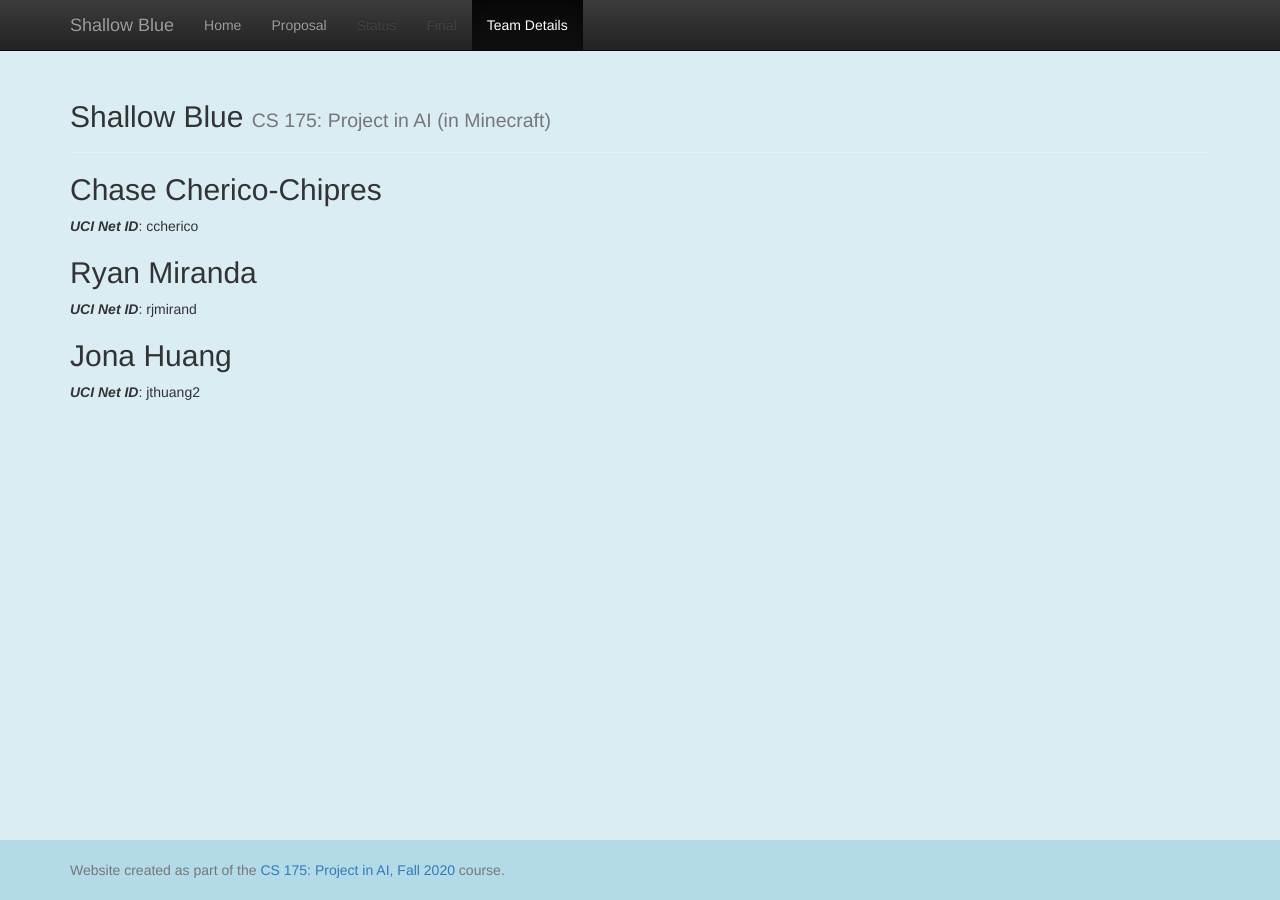
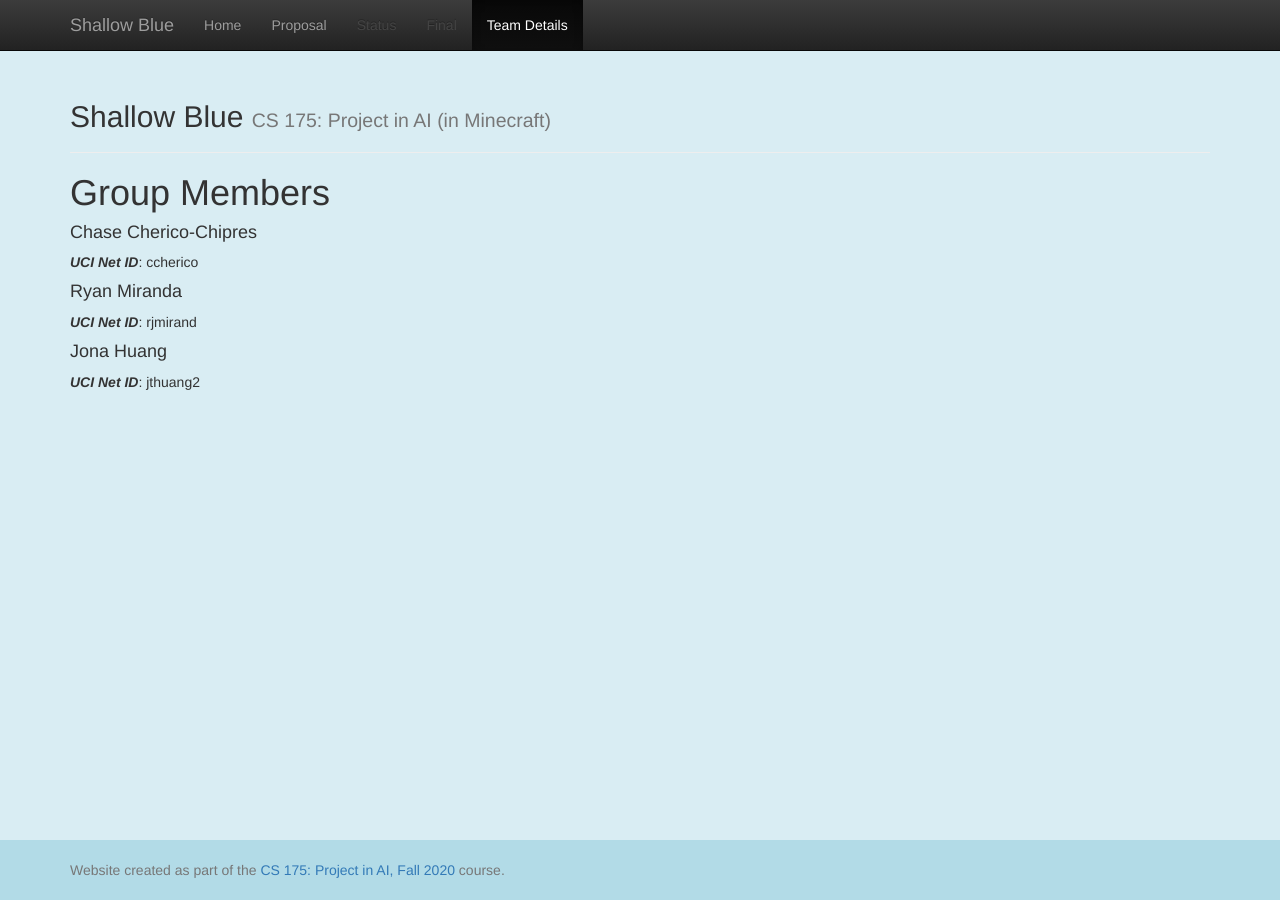
Before and after one commit to ChaseChipres/ShallowBlue, a Jekyll site: the page built from docs/team.md, in a window 1280 px wide. Built offline with Jekyll 4.4.1, drawn with Linux system fonts in a browser that asks for light colours.

Commit message:
Update team.md

```diff
--- a/docs/team.md
+++ b/docs/team.md
@@ -3,11 +3,13 @@ layout: default
 title:  Team
 ---
 
-## Chase Cherico-Chipres
+# Group Members
+
+#### Chase Cherico-Chipres
 ***UCI Net ID***: ccherico
 
-## Ryan Miranda
+#### Ryan Miranda
 ***UCI Net ID***: rjmirand
 
-## Jona Huang
+#### Jona Huang
 ***UCI Net ID***: jthuang2
```
